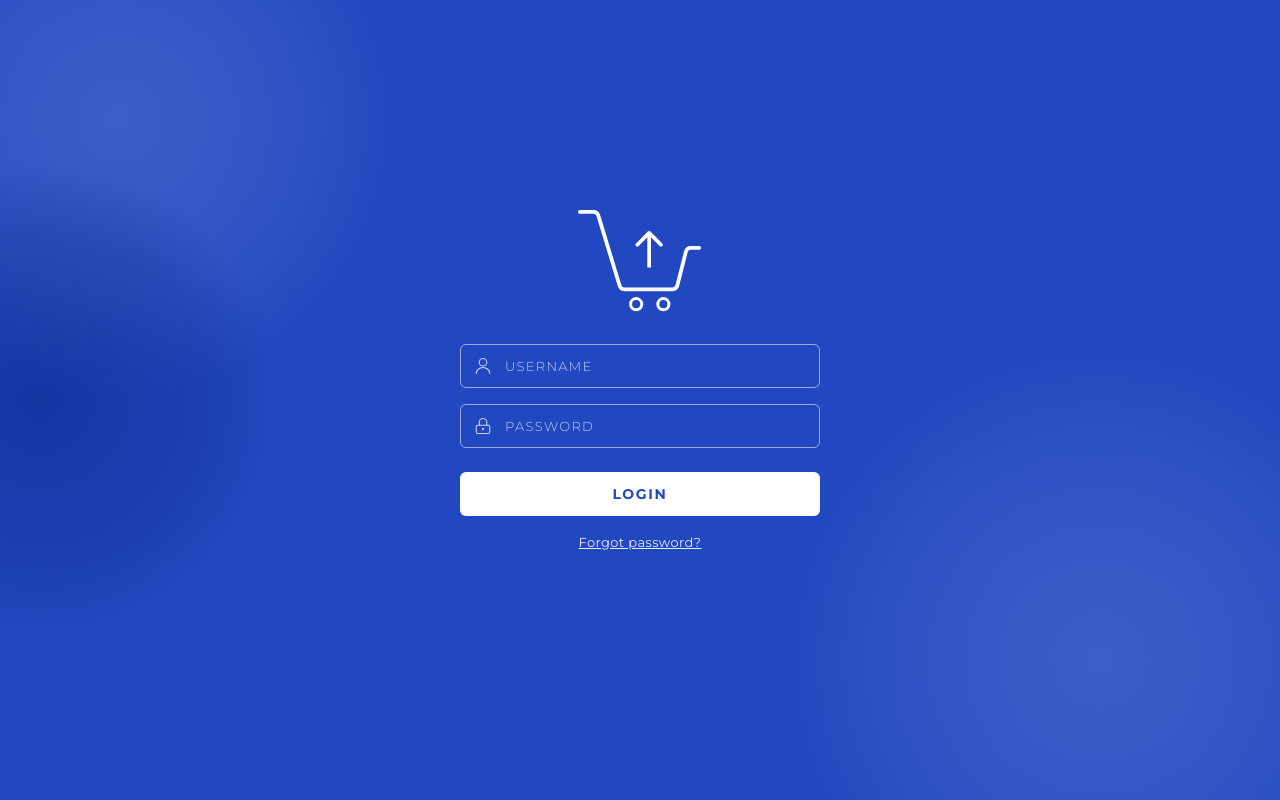
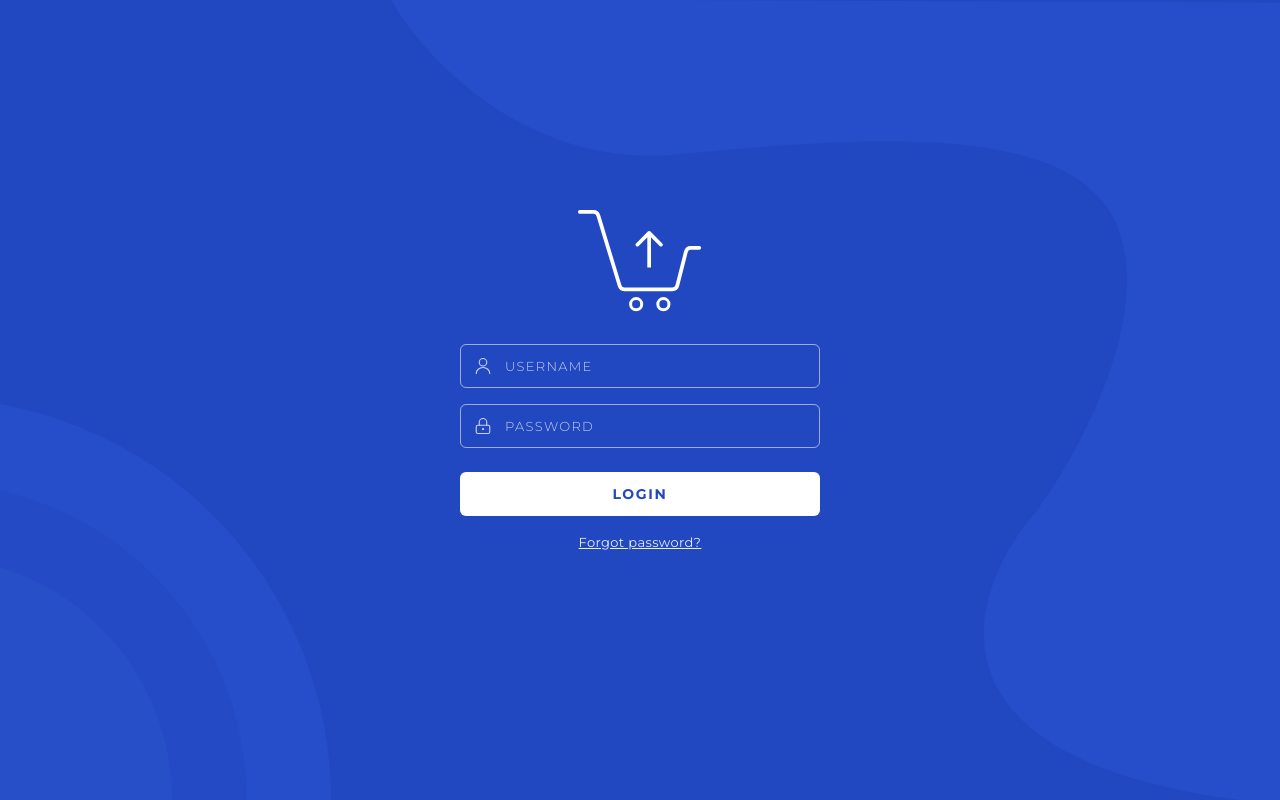
Before and after one commit to toanlehcm/demo_reactjs, a React (Create React App) app: page / in a window 1280 px wide. Built offline with nearby package versions, Linux system fonts and the light colour scheme.

Commit message:
feat: Add a new login page component with styling background, configure Figma MCP server, and include agent context documentation.

```diff
--- a/src/components/login-page/LoginPage.css
+++ b/src/components/login-page/LoginPage.css
@@ -25,51 +25,21 @@ body {
   position: relative;
   width: 100%;
   height: 100%;
-  background-color: #2148c0; /* exact Figma color */
+  background-color: #2148c0;
+  /* exact Figma color */
   display: flex;
   align-items: center;
   justify-content: center;
   overflow: hidden;
 }
 
-/* Ellipse trái trên – blob xanh nhạt hơn */
-.dashboard-login-bg::before {
-  content: "";
+/* Ellipse SVG Background */
+.dashboard-login-svg-bg {
   position: absolute;
-  top: -160px;
-  left: -160px;
-  width: 560px;
-  height: 560px;
-  background: radial-gradient(circle, rgba(255, 255, 255, 0.12) 0%, rgba(255, 255, 255, 0.06) 45%, transparent 70%);
-  border-radius: 50%;
-  pointer-events: none;
-  z-index: 0;
-}
-
-/* Ellipse phải dưới – blob xanh nhạt hơn */
-.dashboard-login-bg::after {
-  content: "";
-  position: absolute;
-  bottom: -180px;
-  right: -140px;
-  width: 640px;
-  height: 640px;
-  background: radial-gradient(circle, rgba(255, 255, 255, 0.12) 0%, rgba(255, 255, 255, 0.06) 45%, transparent 70%);
-  border-radius: 50%;
-  pointer-events: none;
-  z-index: 0;
-}
-
-/* Ellipse giữa trái – blob tối hơn sát cạnh trái */
-.dashboard-login-ellipse {
-  position: absolute;
-  top: 50%;
-  left: -200px;
-  transform: translateY(-50%);
-  width: 480px;
-  height: 480px;
-  background: radial-gradient(circle, rgba(10, 40, 140, 0.55) 0%, rgba(10, 40, 140, 0.25) 50%, transparent 70%);
-  border-radius: 50%;
+  top: 0;
+  left: 0;
+  width: 100%;
+  height: 100%;
   pointer-events: none;
   z-index: 0;
 }
@@ -104,7 +74,8 @@ body {
   display: flex;
   flex-direction: column;
   align-items: stretch;
-  gap: 0; /* controlled individually below */
+  gap: 0;
+  /* controlled individually below */
 }
 
 /* Input row wrapper */
@@ -113,7 +84,8 @@ body {
   position: relative;
   display: flex;
   align-items: center;
-  margin-bottom: 16px; /* gap giữa 2 input */
+  margin-bottom: 16px;
+  /* gap giữa 2 input */
 }
 
 .dashboard-login-input {
@@ -167,7 +139,8 @@ body {
   width: 100%;
   height: 44px;
   background: #fff;
-  color: #2148c0; /* exact Figma color */
+  color: #2148c0;
+  /* exact Figma color */
   font-family: "Montserrat", Arial, sans-serif;
   font-size: 14px;
   font-weight: 700;
@@ -176,7 +149,8 @@ body {
   letter-spacing: 0.12em;
   border: none;
   border-radius: 6px;
-  margin-top: 8px; /* gap input cuối → button */
+  margin-top: 8px;
+  /* gap input cuối → button */
   cursor: pointer;
   transition: opacity 0.2s;
 }
@@ -189,7 +163,8 @@ body {
 .dashboard-login-forgot {
   width: 100%;
   text-align: center;
-  margin-top: 16px; /* gap button → forgot */
+  margin-top: 16px;
+  /* gap button → forgot */
 }
 
 .dashboard-login-forgot a {
@@ -219,14 +194,17 @@ body {
     max-width: 360px;
     padding: 0 16px;
   }
+
   .dashboard-login-cart {
     width: 56px;
     height: 56px;
   }
+
   .dashboard-login-input {
     height: 42px;
     font-size: 12px;
   }
+
   .dashboard-login-btn {
     height: 42px;
     font-size: 13px;
--- a/src/components/login-page/LoginPage.jsx
+++ b/src/components/login-page/LoginPage.jsx
@@ -8,7 +8,13 @@ export default function LoginPage() {
   return (
     <div className="dashboard-login-root">
       <div className="dashboard-login-bg">
-        <div className="dashboard-login-ellipse" />
+        <svg className="dashboard-login-svg-bg" width="100%" height="100%" viewBox="0 0 1280 720" preserveAspectRatio="xMidYMid slice" fill="none" xmlns="http://www.w3.org/2000/svg">
+          <circle cy="720" r="362" fill="#264ECA" />
+          <circle cy="720" r="286" fill="#244BC5" />
+          <circle cy="720" r="219" fill="#274FC7" />
+          <path d="M672.5 139C536.9 151.8 444.667 51 415.5 -1L1279.5 2.5V720.5H1183C884.2 682.5 934.5 531 997 460C1033.5 410.167 1099.5 290.1 1071.5 208.5C1036.5 106.5 842 123 672.5 139Z" fill="#264ECA" />
+        </svg>
+
         <div className="dashboard-login-container">
           <LoginHeader />
           <LoginForm />
```
Also changed, not shown: .agents/rules/agent-context.md (added).
